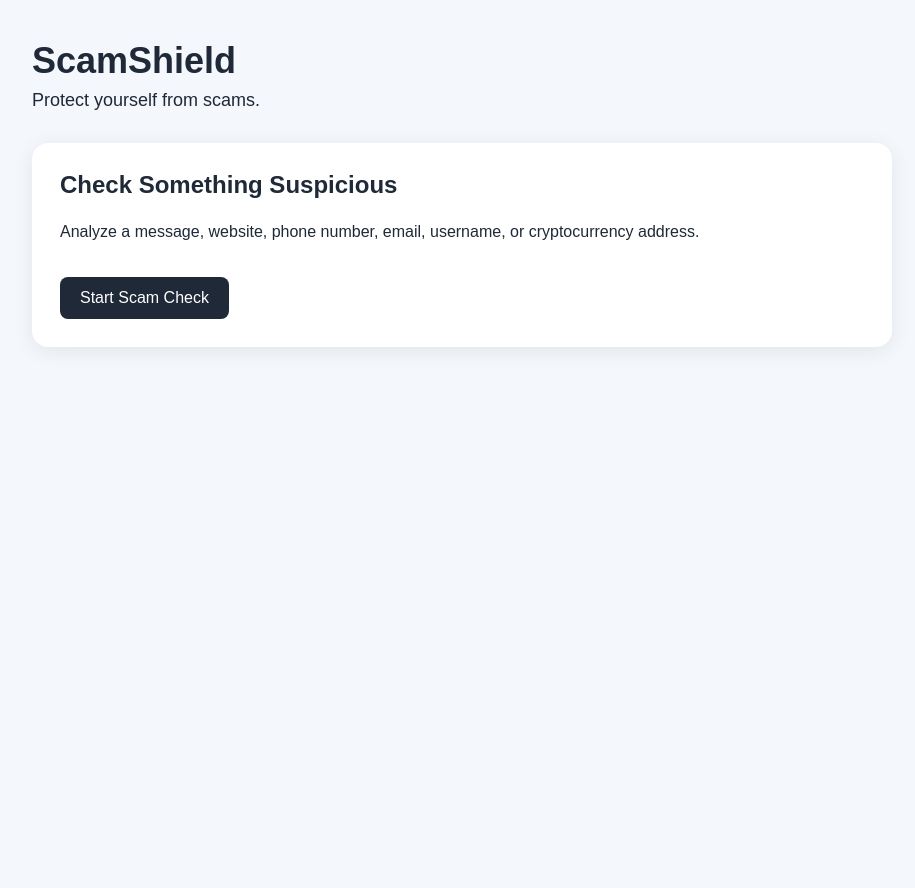
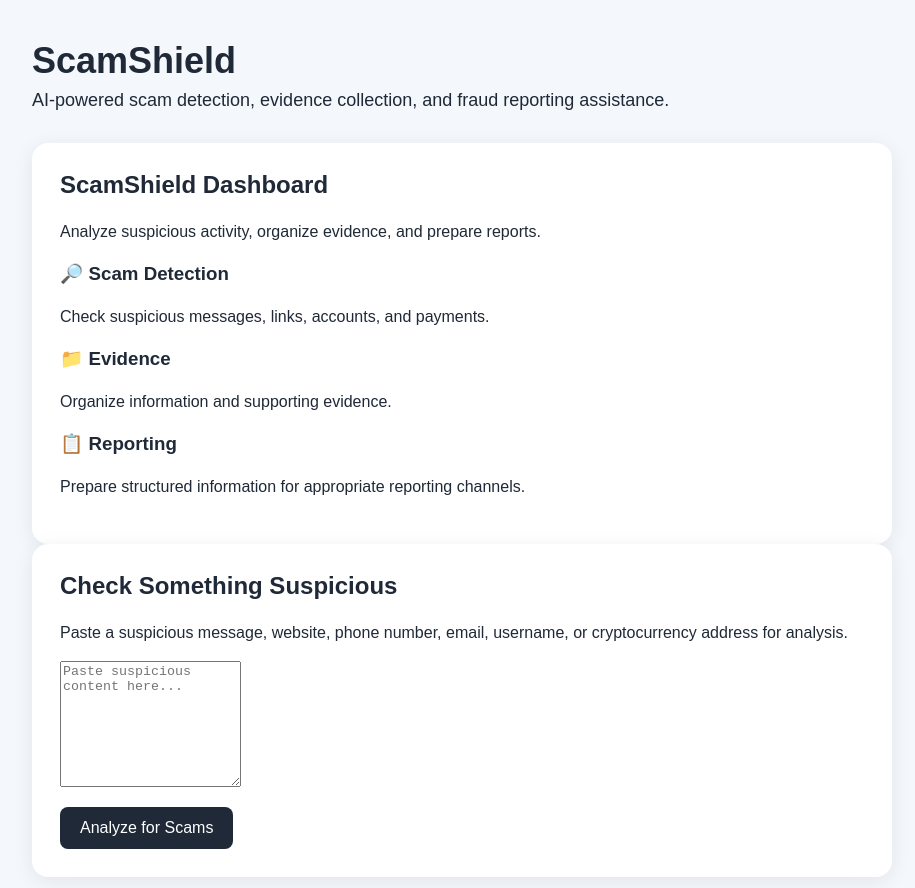
Before and after one commit to messagerangelhelper-code/ScamShield, a React (Vite) app in the folder app/: page / in a window 1280 px wide. Shown: the top 888 px of the page, without its empty margins (178-1093 px from the left). Before the commit the page ends 800 px from the top, so only its background shows below. Built offline with nearby package versions, Linux system fonts and the light colour scheme.

Commit message:
Update App.jsx

```diff
--- a/app/src/App.jsx
+++ b/app/src/App.jsx
@@ -1,22 +1,20 @@
+import Dashboard from "./components/Dashboard";
+import ScamCheck from "./components/ScamCheck";
+
 function App() {
   return (
     <main>
       <header>
         <h1>ScamShield</h1>
-        <p>Protect yourself from scams.</p>
+        <p>
+          AI-powered scam detection, evidence collection,
+          and fraud reporting assistance.
+        </p>
       </header>
 
-      <section>
-        <h2>Check Something Suspicious</h2>
-        <p>
-          Analyze a message, website, phone number, email, username,
-          or cryptocurrency address.
-        </p>
+      <Dashboard />
 
-        <button type="button">
-          Start Scam Check
-        </button>
-      </section>
+      <ScamCheck />
     </main>
   );
 }
```
